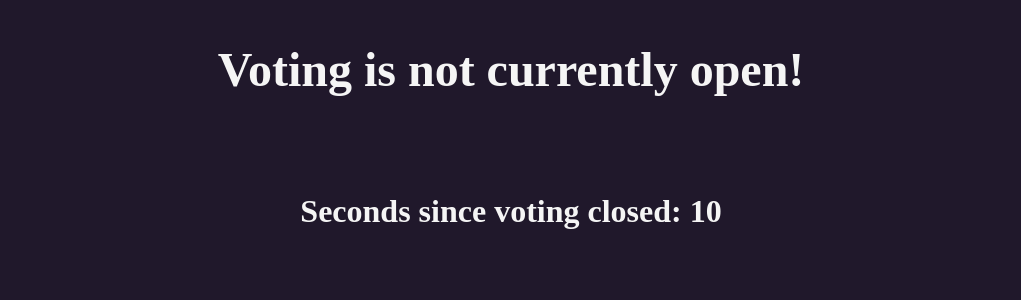
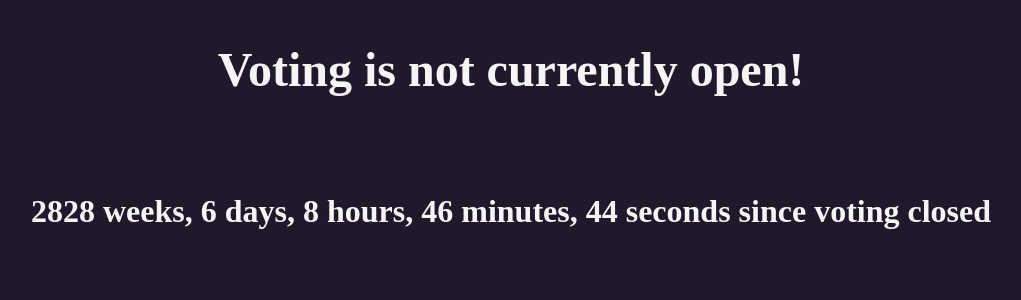
Before and after one commit to jevk/RCVElectionSystem, a Flask app: template templates/voting.html in a window 1280 px wide. Shown: the part 382-682 px from the top of the page, without its empty margins (129-1150 px from the left). Run offline with Flask 3, Linux system fonts and the light colour scheme; the template is opened without the code that fills it: most values are stand-ins (such as "Sample title", 1, 10 or a date in 2020).

Commit message:
Can't get counter script working ucrrently

```diff
--- a/application.py
+++ b/application.py
@@ -9,8 +9,8 @@ import requests
 
 app = Flask(__name__)
 
-open_time = 1710885600 #voting open time (seconds since epoch)
-close_time = 1710972000 #voting close time (seconds since epoch)
+open_time = 1710972000 #1710885600 #voting open time (seconds since epoch)
+close_time = 1710885600 #1710972000 #voting close time (seconds since epoch)
 
 finns = [] #members in the nation of Finland, when the application is started
 candidates = [] #candidates in the election
@@ -250,6 +250,16 @@ def open_delta(): #get time delta to opening time or from opening time in second
         return open_time-curr_time
     if curr_time > close_time: #will be negative to indicate that voting is closed
         return close_time-curr_time
+
+def open_timestamp(): #returns either the timestamp when the voting opens or when it closes
+    curr_time = int(datetime.now().timestamp())
+    if curr_time < open_time:
+        return open_time
+    if curr_time > close_time:
+        return close_time
+
+
+
 #flask logic
 
 @app.errorhandler(404) #redirect all other pages to results
@@ -265,16 +275,19 @@ def voting():
             user_candidates = deepcopy(candidates) #so python won't create a pointer, but creates an actual separate list
             shuffle(user_candidates)
             running = True
-            delta = 0
+            timestamp = 0
         else:
             ordinals = []
             user_candidates = []
             running = False
-            delta = open_delta() #TODO - pass timestamp instead and have a javascript script do the counting
-        return render_template("voting.html",ordinals = ordinals,candidates = user_candidates, running = running, delta = delta)
+            timestamp = open_timestamp()*1000 #cause JS works with milliseconds
+        return render_template("voting.html",ordinals = ordinals,candidates = user_candidates, running = running, timestamp = timestamp)
     else:
         data = request.json
         #print(data)
+        if not is_open():
+            return json.dumps({"success":False,"message":"Voting is not currently open!"}), 418, {'ContentType':'application/json'}
+
         if len(data) == 0:
             log(request.remote_addr + " sent a post request with no data")
             return json.dumps({"success":False}), 418, {'ContentType':'application/json'}
--- a/static/style.css
+++ b/static/style.css
@@ -96,7 +96,7 @@ tr:nth-child(even) {
     background-color: #0005;
 }
 
-.counter {
+#counter {
     color: #f5f5f5;
     font-size: 2em;
     text-align: center;
--- a/templates/voting.html
+++ b/templates/voting.html
@@ -39,13 +39,73 @@
             </div>
             {% else %}
                 <div>
-                    <!-- TODO make the second counters update -->
                     <h1 class="title">Voting is not currently open!</h1>
-                    {% if delta>0 %}
-                        <h2 class="counter">Seconds until voting opens: {{delta}}</h2>
-                    {% else %}
-                        <h2 class="counter">Seconds since voting closed: {{delta-2*delta}}</h2> <!-- Couldn't invert it another way for some reason-->
-                    {% endif %}
+                    <h2 id="counter">{{timestamp}}</h2>
+                    <!-- Counter updating script -->
+                    <script>
+                        function getMinutes(delta){
+                            return parseInt(delta/60);
+                        }
+                        function getHours(delta){
+                            return parseInt(delta/60/60);
+                        }
+                        function getDays(delta){
+                            return parseInt(delta/60/60/24);
+                        }
+                        function getWeeks(delta){
+                            return parseInt(delta/60/60/24/7);
+                        }
+                        function needsS(number)
+                        {
+                            if (number == 1){
+                                return "";
+                            }
+                            return "s";
+                        }
+
+                        function generateDelta(delta) //why do I have to do this myself
+                        {
+                            weeks = getWeeks(delta);
+                            days = getDays(delta)-weeks*7;
+                            hours = getHours(delta)-(weeks*7+days)*24;
+                            minutes = getMinutes(delta)-((weeks*7+days)*24+hours)*60;
+                            seconds = delta-(((weeks*7+days)*24+hours)*60+minutes)*60;
+
+                            let buildString = "";
+                            if (weeks>0){
+                                buildString = buildString + weeks.toString()+" week"+needsS(weeks)+", ";
+                            }
+                            if (days>0){
+                                buildString = buildString + days.toString()+" day"+needsS(days)+", ";
+                            }
+                            if (hours>0){
+                                buildString = buildString + hours.toString()+" hour"+needsS(hours)+", ";
+                            }
+                            if (minutes>0){
+                                buildString = buildString + minutes.toString()+" minute"+needsS(minutes)+", ";
+                            }
+
+                            buildString = buildString + seconds.toString()+" second"+needsS(seconds);
+
+                            return buildString;
+                        }
+
+                        let timeStamp = parseInt(document.getElementById("counter").innerText);
+                        function updateDelta()
+                        {
+                            let delta = parseInt((timeStamp - Date.now())/1000); //delta to date in seconds
+
+                            if (delta<0)
+                            {
+                                document.getElementById("counter").innerText = generateDelta(-delta).concat(" since voting closed");
+                            }
+                            else if (delta>0)
+                            {
+                                document.getElementById("counter").innerText = generateDelta(delta).concat(" until voting opens");
+                            }
+                        }
+                        var t = setInterval(updateDelta,1000);
+                    </script>
                 </div>
             {% endif %}
         </section>
```
